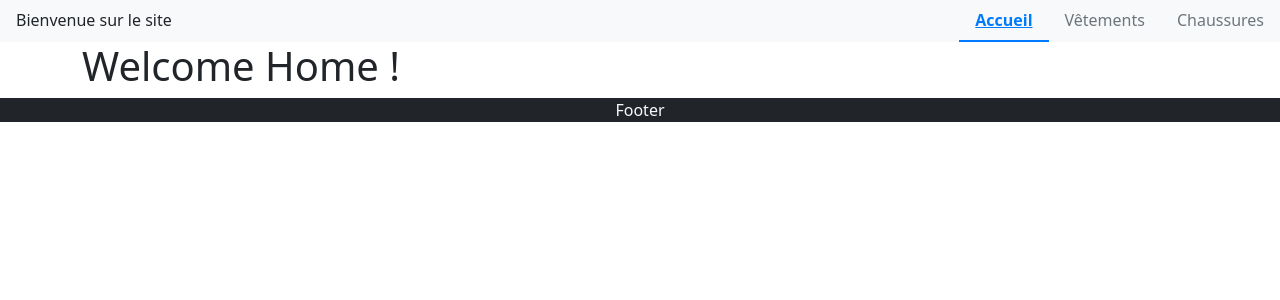
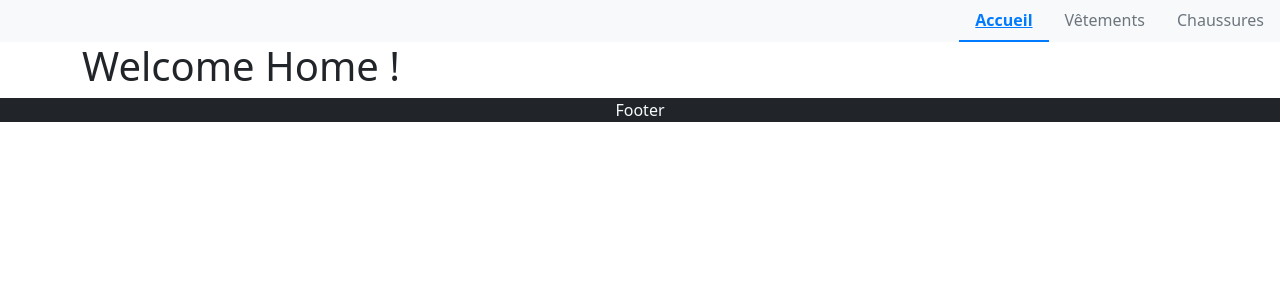
Before and after one commit to BertrandTang/orpheus_routing_project, a React (Vite) app: page / in a window 1280 px wide. Shown: the top 300 px of the page. Built offline with nearby package versions, Linux system fonts and the light colour scheme.

Commit message:
change ternary operator to &&

```diff
--- a/src/components/Header.jsx
+++ b/src/components/Header.jsx
@@ -9,10 +9,8 @@ export default function Header() {
     <header>
       <Nav className="bg-light d-flex justify-content-between">
         <Nav.Item>
-          {match ? (
+          {match && (
             <p className="mb-0 py-2 ps-3">Catégorie : {match.params.query}</p>
-          ) : (
-            <p className="mb-0 py-2 ps-3">Bienvenue sur le site</p>
           )}
         </Nav.Item>
         <div className="d-flex">
```
